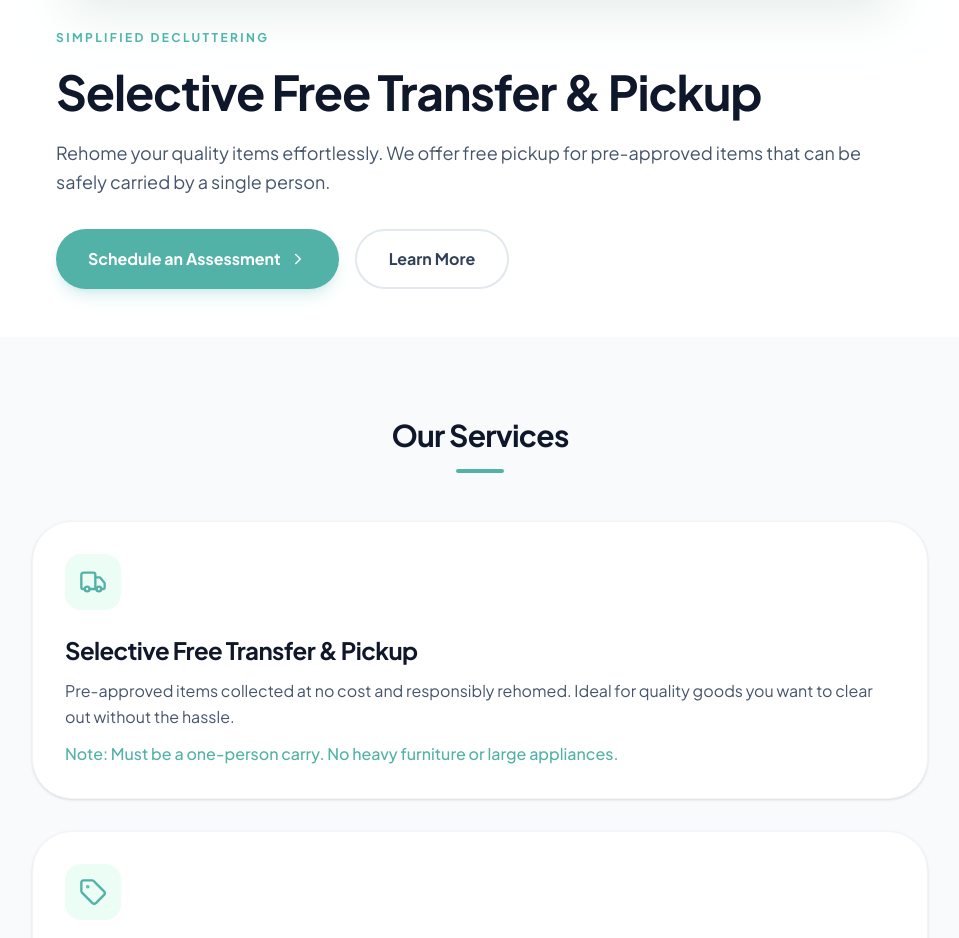
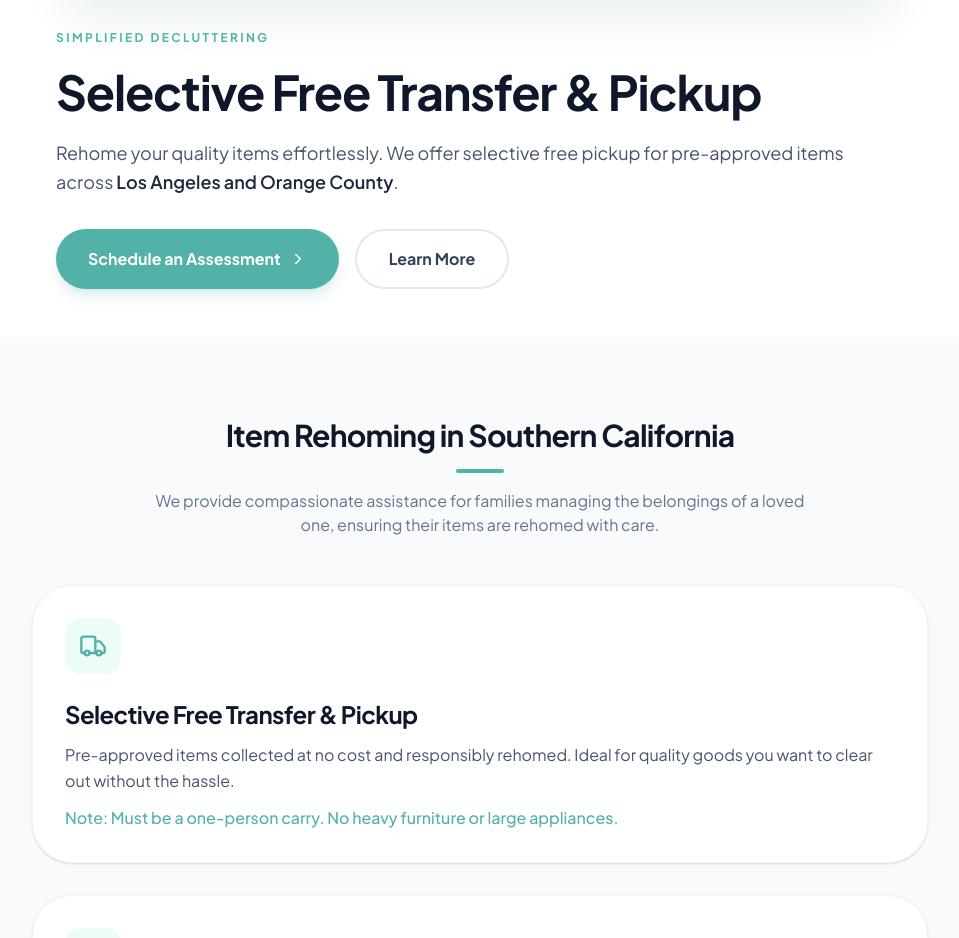
Before and after one commit to solsiderehome/Solside-Item-Rehoming-Services, a React (Vite) app: page / in a window 1280 px wide. Shown: the part 841-1779 px from the top of the page, without its empty margins (160-1119 px from the left). Built offline with nearby package versions, Linux system fonts and the light colour scheme.

Commit message:
Update App.tsx

```diff
--- a/src/App.tsx
+++ b/src/App.tsx
@@ -140,7 +140,7 @@ const Hero = () => (
           Selective Free Transfer & Pickup
         </h1>
         <p className="text-slate-600 text-lg leading-relaxed">
-          Rehome your quality items effortlessly. We offer free pickup for pre-approved items that can be safely carried by a single person.
+          Rehome your quality items effortlessly. We offer selective free pickup for pre-approved items across <span className="font-semibold text-slate-800">Los Angeles and Orange County</span>.
         </p>
       </div>
 
@@ -161,8 +161,11 @@ const Services = () => (
   <section id="how-it-works" className="px-6 py-20 bg-slate-50 scroll-mt-20">
     <div className="max-w-4xl mx-auto flex flex-col gap-12">
       <div className="text-center flex flex-col items-center gap-4">
-        <h2 className="text-3xl">Our Services</h2>
+        <h2 className="text-3xl">Item Rehoming in Southern California</h2>
         <div className="w-12 h-1 bg-brand rounded-full" />
+        <p className="text-slate-500 max-w-2xl">
+          We provide compassionate assistance for families managing the belongings of a loved one, ensuring their items are rehomed with care.
+        </p>
       </div>
 
       <div className="grid gap-8">
```
